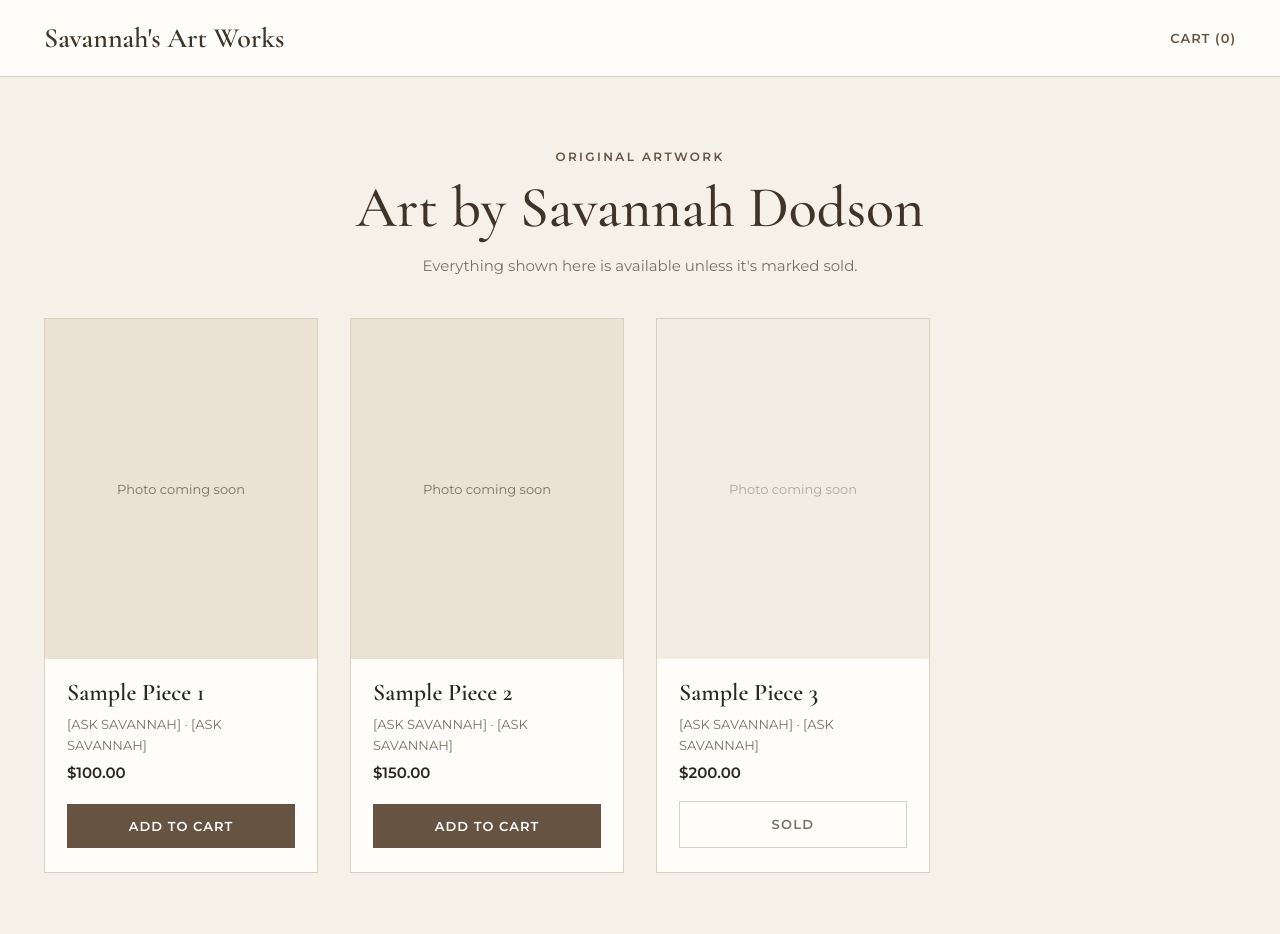
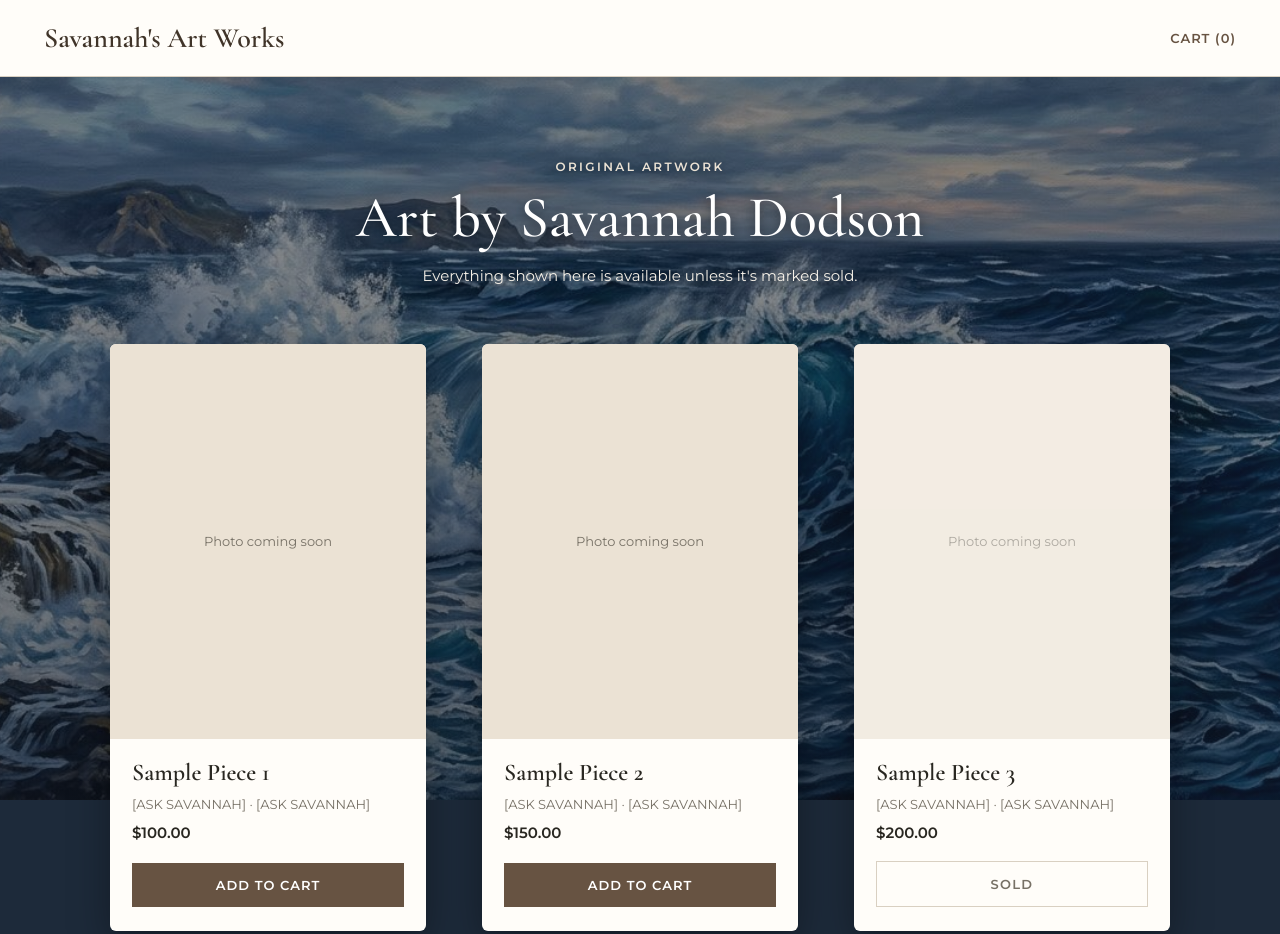
Before and after one commit to tdodson0612/Savannahs-Art-Works, a plain HTML site: page index.html in a window 1280 px wide. Shown: the top 934 px of the page. Drawn offline with nearby package versions, Linux system fonts and the light colour scheme.

Commit message:
Simplify to 2 pages with PayPal cart and ocean background

```diff
--- a/style.css
+++ b/style.css
@@ -16,11 +16,28 @@
 * { box-sizing: border-box; margin: 0; padding: 0; }
 
 body {
-    background: var(--cream);
+    background: #1d2a3a;               /* dark blue, shows while the photo loads */
     color: var(--ink);
     font-family: var(--sans);
     font-size: 15px;
     line-height: 1.6;
+    min-height: 100vh;
+    display: flex;
+    flex-direction: column;
+}
+
+main { flex: 1; }
+
+/* Ocean painting behind every page. It stays still while the page scrolls.
+   The dark layer on top keeps the white text and cards easy to read. */
+body::before {
+    content: "";
+    position: fixed;
+    inset: 0;
+    z-index: -1;
+    background:
+        linear-gradient(rgba(16, 24, 36, 0.45), rgba(16, 24, 36, 0.6)),
+        url("assets/images/savannahsbackground.jpg") center / cover no-repeat;
 }
 
 img { display: block; max-width: 100%; }
@@ -70,16 +87,20 @@ a { color: inherit; }
 /* ---------- Intro ---------- */
 
 .intro {
-    padding: 70px 0 40px;
+    padding: 80px 0 56px;
     text-align: center;
+    color: #fff;
+    text-shadow: 0 2px 12px rgba(0, 0, 0, 0.5);
 }
+
+.intro h1 { color: #fff; }
 
 .eyebrow {
     font-size: 12px;
     font-weight: 600;
     letter-spacing: 0.2em;
     text-transform: uppercase;
-    color: var(--brown);
+    color: var(--cream-dark);
     margin-bottom: 10px;
 }
 
@@ -92,23 +113,29 @@ h1 {
 }
 
 .intro-text {
-    color: var(--muted);
+    color: var(--cream);
     margin-top: 14px;
 }
 
 /* ---------- Gallery ---------- */
 
-.gallery-section { padding: 0 0 100px; }
+.gallery-section { padding: 0 0 110px; }
 
+/* Wide gaps so the ocean shows between the cards
+   and the cream and blue don't crowd each other. */
 .gallery {
     display: grid;
     grid-template-columns: repeat(auto-fill, minmax(260px, 1fr));
-    gap: 32px;
+    gap: 56px;
+    max-width: 1060px;
+    margin: 0 auto;
 }
 
 .art-card {
     background: var(--paper);
-    border: 1px solid var(--line);
+    border-radius: 6px;
+    overflow: hidden;
+    box-shadow: 0 14px 40px rgba(0, 0, 0, 0.35);
     display: flex;
     flex-direction: column;
 }
@@ -216,9 +243,17 @@ h1 {
 
 /* ---------- Cart page ---------- */
 
-.cart-page { padding: 60px 0 100px; }
+.cart-page { padding: 70px 0 110px; }
 
-.cart-container { max-width: 760px; }
+/* The cart sits on a cream card over the ocean. */
+.cart-container {
+    max-width: 760px;
+    width: calc(100% - 32px);
+    background: var(--paper);
+    border-radius: 6px;
+    box-shadow: 0 14px 40px rgba(0, 0, 0, 0.35);
+    padding: 44px 40px;
+}
 
 .cart-container h1 { margin-bottom: 30px; }
 
@@ -255,7 +290,7 @@ h1 {
 }
 
 .cart-summary {
-    background: var(--paper);
+    background: var(--cream);
     border: 1px solid var(--line);
     padding: 24px;
     margin: 30px 0;
@@ -344,6 +379,9 @@ h1 {
     .logo { font-size: 22px; }
     .intro { padding: 50px 0 30px; }
     .gallery-section { padding-bottom: 70px; }
+    .gallery { gap: 40px; }
+    .cart-page { padding: 40px 0 70px; }
+    .cart-container { padding: 30px 20px; }
     .cart-item { grid-template-columns: 70px 1fr auto; gap: 12px; }
     .cart-thumb { width: 70px; }
 }
```
Also changed, not shown: assets/images/savannahsbackground.jpg (added).
